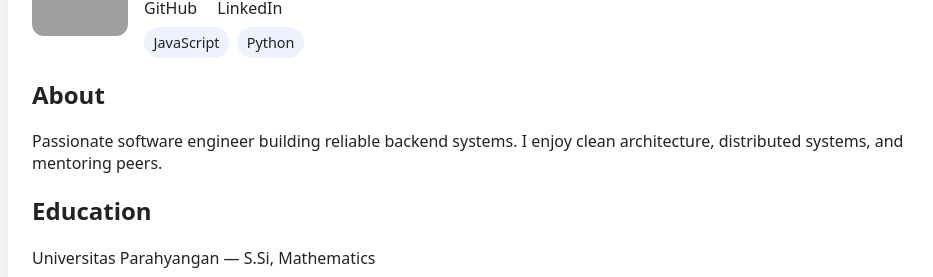
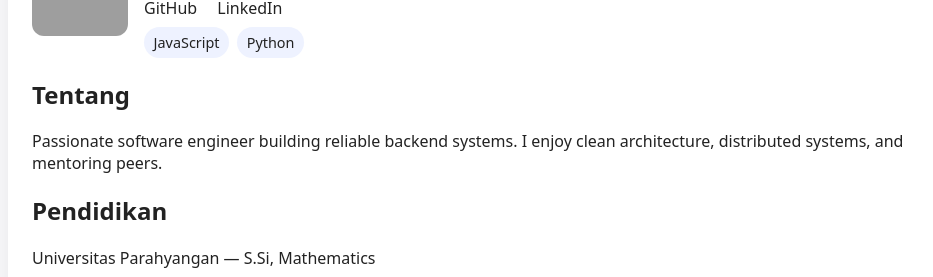
Before and after one commit to biibils/paradayaSE, a plain HTML site: page index.html in a window 1280 px wide. Shown: the part 154-431 px from the top of the page, without its empty margins (158-1091 px from the left). Drawn offline with Linux system fonts and the light colour scheme; grey boxes are pictures that could not be loaded.

Commit message:
edit pendidikan

```diff
--- a/index.html
+++ b/index.html
@@ -34,11 +34,11 @@
             </div>
          </header>
          <section>
-            <h2>About</h2>
+            <h2>Tentang</h2>
             <p>Passionate software engineer building reliable backend systems. I enjoy clean architecture, distributed systems, and mentoring peers.</p>
          </section>
          <section>
-            <h2>Education</h2>
+            <h2>Pendidikan</h2>
             <p>Universitas Parahyangan — S.Si, Mathematics</p>
          </section>
          <section>
```
